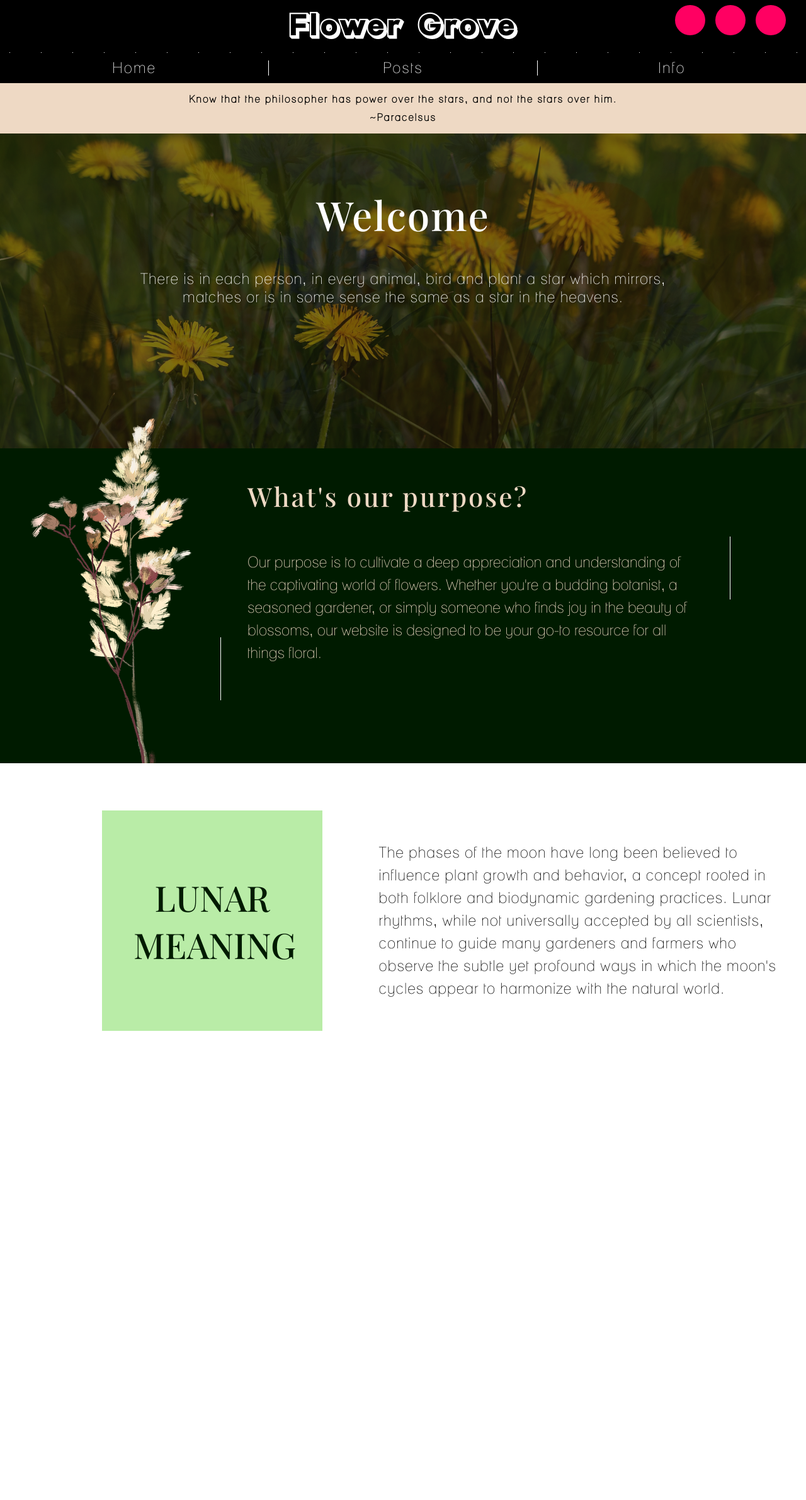
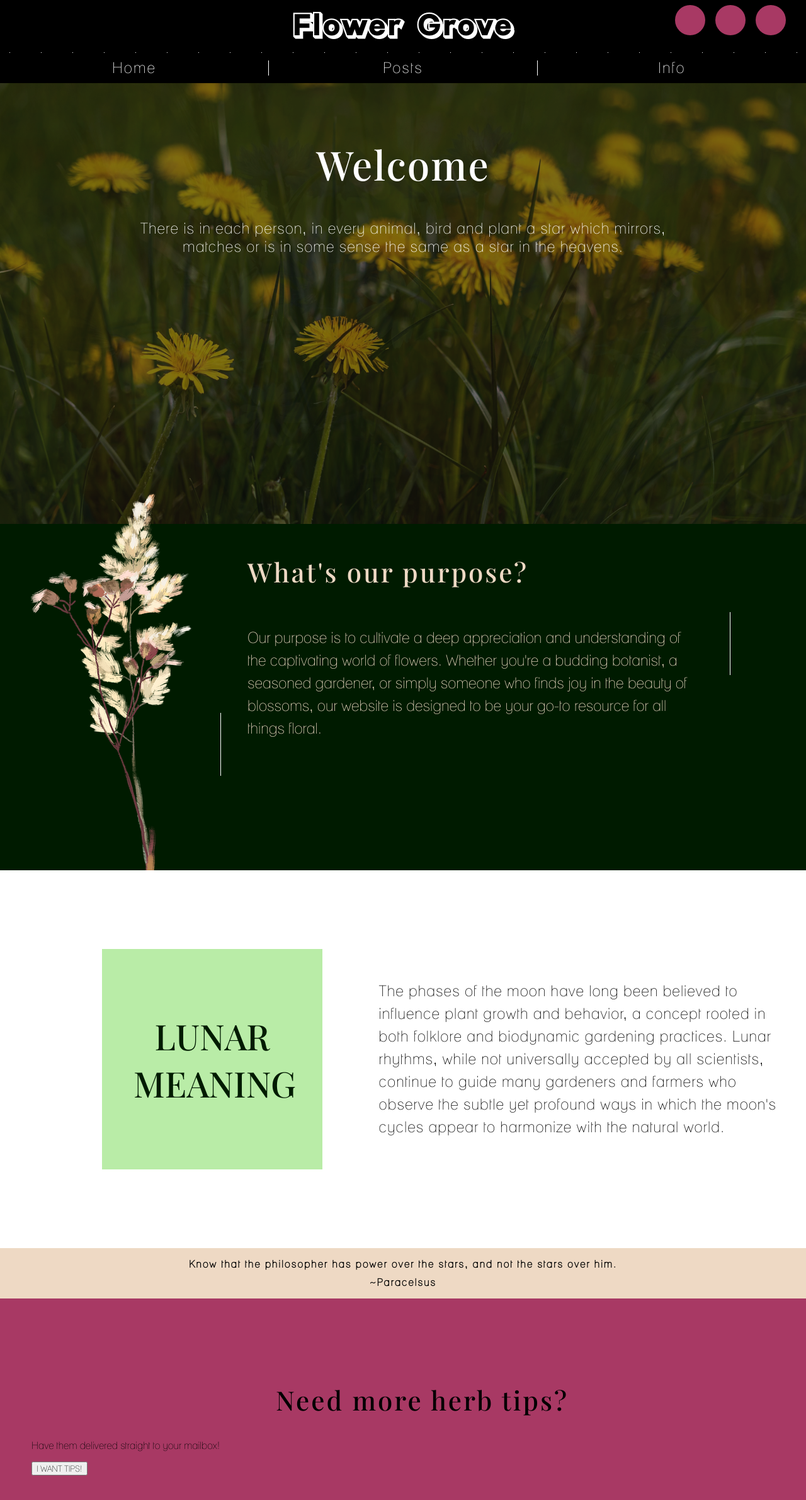
Before and after one commit to robuspospolitus/flower-grove, a React (Create React App) app: page / in a window 1280 px wide. Shown: the top 2382 px of the page at 63% size. Before the commit the page ends 1712 px from the top, so only its background shows below. Built offline with nearby package versions, Linux system fonts and the light colour scheme.

Commit message:
Change quote placement, start newsletter part

```diff
--- a/src/App.scss
+++ b/src/App.scss
@@ -14,3 +14,12 @@
 * {
   font-family: regularFont;
 }
+h2 {
+  font-size: 42px;
+  font-family: fancyFont;
+  letter-spacing: 3px;
+  font-weight: 500;
+  padding-top: 48px;
+  margin-right: 13px;
+
+}
--- /dev/null
+++ b/src/components/objects/Newsletter.js
@@ -0,0 +1,13 @@
+import { useState } from 'react';
+import '../../styles/styles/newsletter.scss';
+
+export default function Newsletter() {
+
+    return (
+        <div className='newsletter-wrapper'>
+            <h2>Need more herb tips?</h2>
+            <p>Have them delivered straight to your mailbox!</p>
+            <button className='unclicked'>I WANT TIPS!</button>
+        </div>
+    );
+}
--- a/src/components/pages/HomePage.js
+++ b/src/components/pages/HomePage.js
@@ -2,17 +2,19 @@ import Gallery from "../objects/Gallery";
 import Quote from "../objects/Quote";
 import PurposeBlock from '../objects/PurposeBlock'
 import SquareBlock from "../objects/SquareBlock";
+import Newsletter from "../objects/Newsletter";
 
 export default function HomePage() {
 
     return(
         <>
-            <Quote />
             <Gallery/>
             <div style={{position: "relative"}}>
                 <PurposeBlock/>
                 <SquareBlock/>
             </div>
+            <Quote />
+            <Newsletter/>
 
         </>
     )
--- a/src/styles/modules/_variables.scss
+++ b/src/styles/modules/_variables.scss
@@ -1,5 +1,5 @@
 //colors
 $primary-color-a: #001b00;
 $primary-color-b: #b9eca7;
-$primary-color-c: #ff0062;
+$primary-color-c: #a83964;
 $primary-color-d: #eed9c4;
--- a/src/styles/styles/gallery.scss
+++ b/src/styles/styles/gallery.scss
@@ -5,7 +5,7 @@
     margin: auto;
     img {
         width: 100vw;
-        height: 500px;
+        height: 700px;
         object-fit: cover;
         position: absolute;
         -webkit-animation-name: fade;
--- a/src/styles/styles/logo.scss
+++ b/src/styles/styles/logo.scss
@@ -17,7 +17,7 @@
     .logo-text{
         text-align: center;
         font-size: 48px;
-        letter-spacing: 4px;
+        letter-spacing: 3px;
         font-family: logoFont;
         line-height: 64px;
         margin: 8px 0 12px 0;
--- /dev/null
+++ b/src/styles/styles/newsletter.scss
@@ -0,0 +1,7 @@
+@use '../modules/variables';
+
+.newsletter-wrapper {
+    background-color: variables.$primary-color-c;
+    height: 500px;
+    padding: 50px;
+}
--- a/src/styles/styles/purposeblock.scss
+++ b/src/styles/styles/purposeblock.scss
@@ -3,21 +3,12 @@
 
 .purpose-wrapper {
     position: relative;
-    margin-top: 500px;
-    min-height: 500px;
+    margin-top: 700px;
+    min-height: 550px;
     width: 100vw;
     color: variables.$primary-color-d;
     background-color: variables.$primary-color-a;
 
-    h2 {
-        font-size: 42px;
-        font-family: fancyFont;
-        letter-spacing: 3px;
-        font-weight: 500;
-        padding-top: 48px;
-        margin-right: 13px;
-
-    }
     .purpose-pic-and-text{
         display: flex;
 
--- a/src/styles/styles/quotes.scss
+++ b/src/styles/styles/quotes.scss
@@ -7,4 +7,5 @@
     letter-spacing: 2px;
     text-align: center;
     padding: 16px;
+    margin-top: 600px;
 }
--- a/src/styles/styles/squareblock.scss
+++ b/src/styles/styles/squareblock.scss
@@ -2,7 +2,7 @@
 
 .squareblock-wrapper {
     position: absolute;
-    min-height: 500px;
+    height: 600px;
     width: 100vw;
     background-color: white;
     z-index: 1000;
```
